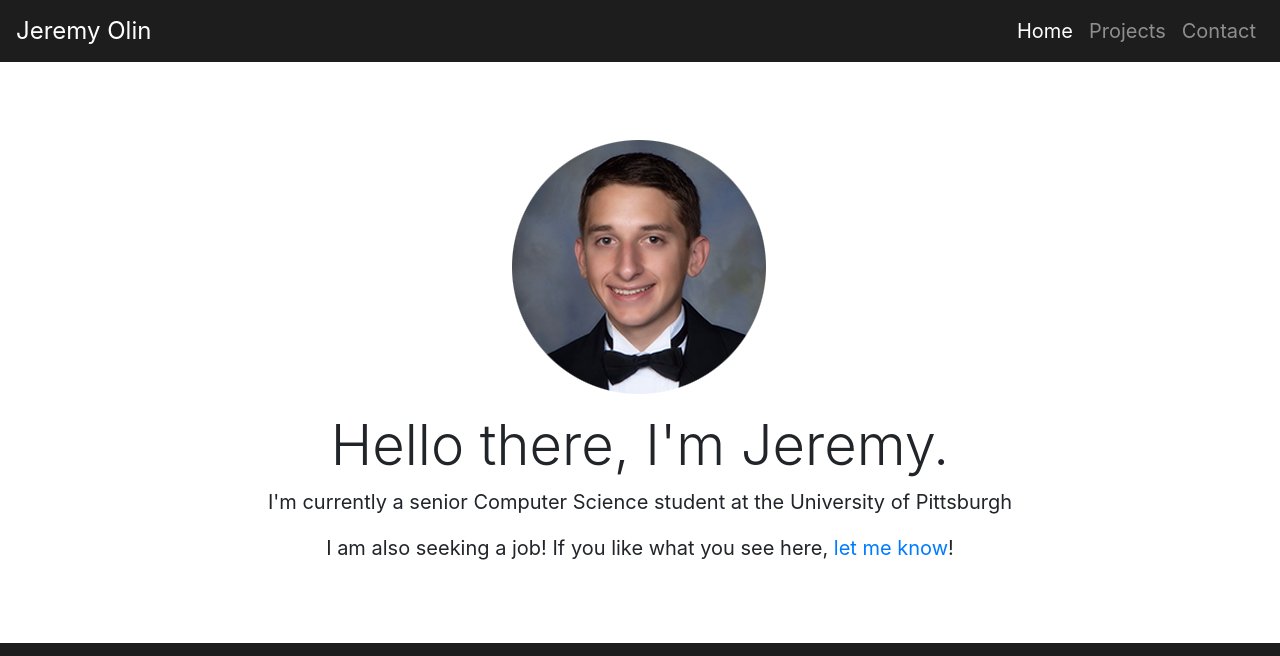
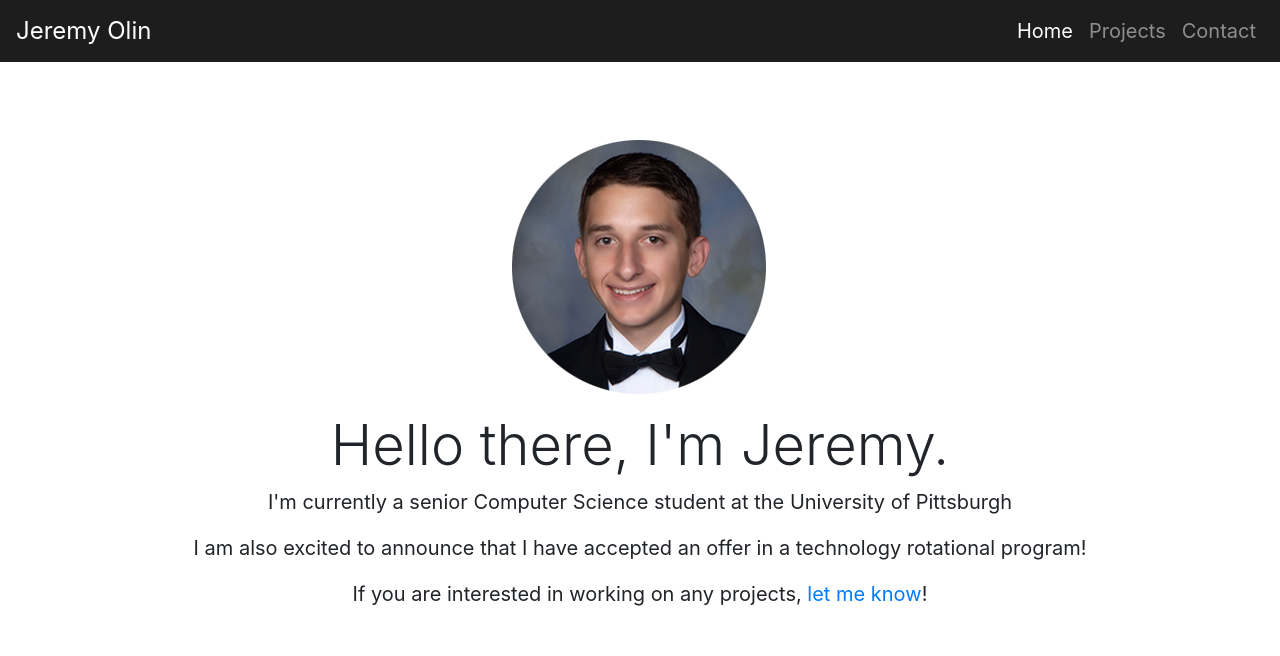
Before and after one commit to jerols4/Portfolio, a plain HTML site: page index.html in a window 1280 px wide. Shown: the top 656 px of the page. Drawn offline with nearby package versions, Linux system fonts and the light colour scheme.

Commit message:
Update index with job offer

```diff
--- a/index.html
+++ b/index.html
@@ -51,7 +51,8 @@
       <img class="img-fluid py-3 d-block mx-auto" src="profile.png" alt="">
       <h1 class="display-4">Hello there, I'm Jeremy.</h1>
       <p>I'm currently a senior Computer Science student at the University of Pittsburgh</p>
-      <p>I am also seeking a job! If you like what you see here, <a href="contact.html">let me know</a>!</p>
+      <p>I am also excited to announce that I have accepted an offer in a technology rotational program!</p>
+      <p>If you are interested in working on any projects, <a href="contact.html">let me know</a>!</p>
     </div>
 
     <!-- Footer -->
```
